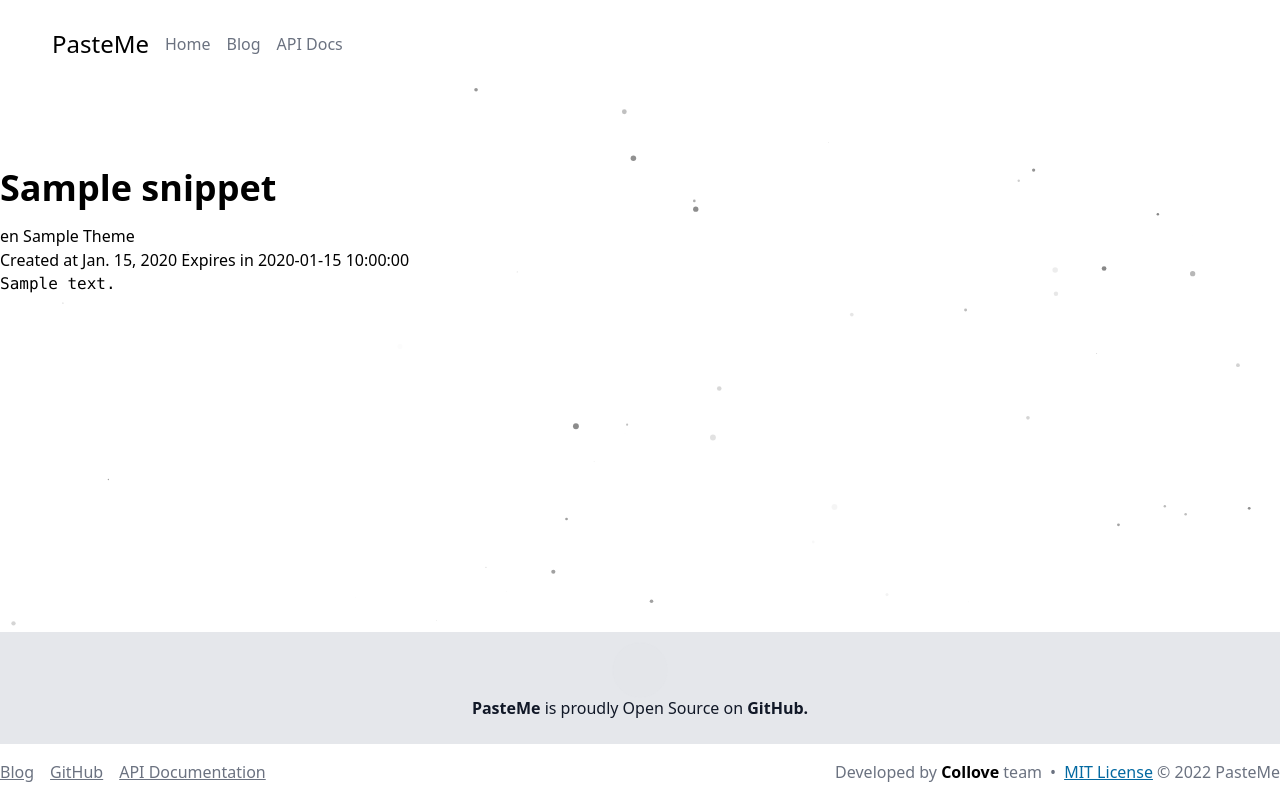
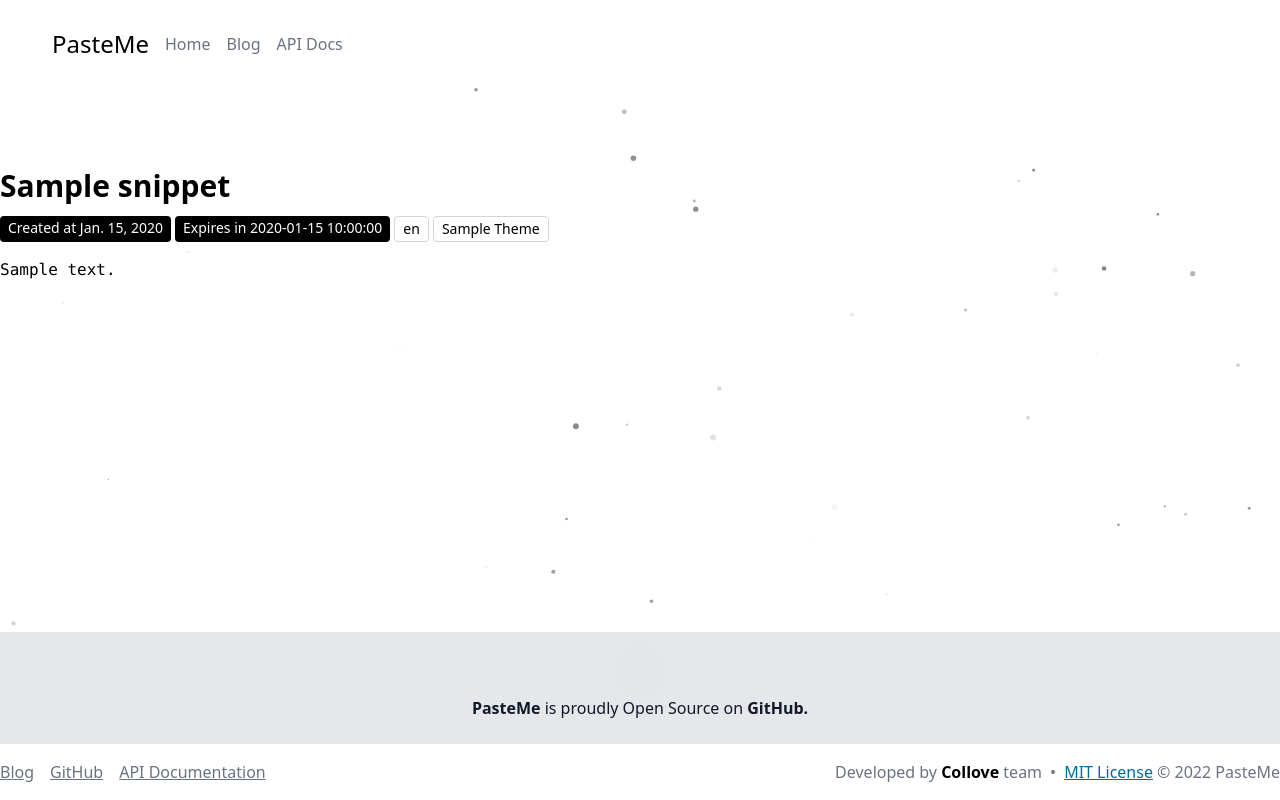
Before and after one commit to collove/pasteme, a Django app: template snippet/templates/snippet.html in a window 1280 px wide. Run offline with Django 4.2, Linux system fonts and the light colour scheme; the template is opened without the code that fills it: most values are stand-ins (such as "Sample title", 1, 10 or a date in 2020); some libraries are stand-ins or nearby versions.

Commit message:
ADD: Snippets template styles

```diff
--- a/snippet/templates/snippet.html
+++ b/snippet/templates/snippet.html
@@ -2,17 +2,14 @@
 {% load static %}
 {% block title %}{{ snippet.title }} ({{ snippet.get_language_display }}){% endblock %}
 {% block metas %}
-    <!-- Primary Meta Tags -->
     <meta name="title"
           content="{{ snippet.title }} ({{ snippet.get_language_display }})">
     <meta name="description" content="">
-    <!-- Open Graph / Facebook -->
     <meta property="og:type" content="website">
     <meta property="og:url" content="{% url 'view-paste' snippet.id %}">
     <meta property="og:title"
           content="{{ snippet.title }} ({{ snippet.get_language_display }})">
     <meta property="og:description" content="">
-    <!-- Twitter -->
     <meta property="twitter:card" content="summary_large_image">
     <meta property="twitter:url" content="{% url 'view-paste' snippet.id %}">
     <meta property="twitter:title"
@@ -27,22 +24,31 @@
     <script src="{% static 'js/highlight.min.js' %}"></script>
     <script src="{% static 'js/highlightjs-line-numbers.min.js' %}"></script>
     <script>
-    hljs.highlightAll();
-    hljs.initLineNumbersOnLoad();
+        hljs.highlightAll();
+        hljs.initLineNumbersOnLoad({
+            singleLine: true
+        });
     </script>
 {% endblock %}
 {% block content %}
-    <section class="container py-20 text-black dark:text-white">
-        <h3 class="mb-4 text-2xl lg:text-4xl font-semibold">{{ snippet.title }}</h3>
-        <p class="mb-0">
-            <span class="badge bg-dark">{{ snippet.get_language_display }}</span>&nbsp;<span class="badge bg-dark">{{ snippet.get_theme_display }} Theme</span>
-        </p>
-        <p>
-            <span class="badge bg-dark">Created at {{ snippet.created_at.date }}</span>
-            <span class="badge bg-dark">Expires in {{ snippet.get_expires_in_display | lower }}</span>
-        </p>
-        <div>
-            <pre class="rounded"><code class="language-{{snippet.language}}">{{snippet.body}}</code></pre>
+    <section class="container py-10 md:py-14 lg:py-20 text-black dark:text-white overflow-x-scroll">
+        <h3 class="text-2xl lg:text-3xl font-semibold">{{ snippet.title }}</h3>
+        <ul class="mt-3 flex flex-wrap gap-1 text-xs md:text-sm select-none text-white dark:text-black">
+            <li class="bg-black dark:bg-white py-0.5 px-2 rounded">
+                <span>Created at {{ snippet.created_at.date }}</span>
+            </li>
+            <li class="bg-black dark:bg-white py-0.5 px-2 rounded">
+                <span>Expires in {{ snippet.get_expires_in_display | lower }}</span>
+            </li>
+            <li class="bg-transparent py-0.5 px-2 border border-neutral-300 dark:border-neutral-700 text-black dark:text-white rounded">
+                <span>{{ snippet.get_language_display }}</span>
+            </li>
+            <li class="bg-transparent py-0.5 px-2 border border-neutral-300 dark:border-neutral-700 text-black dark:text-white rounded">
+                <span>{{ snippet.get_theme_display }} Theme</span>
+            </li>
+        </ul>
+        <div class="mt-4">
+            <pre class="grid"><code class="language-{{snippet.language}} rounded">{{snippet.body}}</code></pre>
         </div>
     </section>
 {% endblock %}
--- a/templates/base/_base.html
+++ b/templates/base/_base.html
@@ -1,7 +1,32 @@
 <!DOCTYPE html>
 <html lang="en" class="dark">
     <head>
-        {% include "base/_meta_tags.html" %}
+        <meta charset="utf-8"/>
+        <meta name="viewport"
+              content="width=device-width, initial-scale=1.0, shrink-to-fit=no"/>
+        {% block metas %}
+            <!-- Primary Meta Tags -->
+            <meta name="title" content="PasteMe - Paste Codes From Your Terminal"/>
+            <meta name="description"
+                  content="PasteMe is an open-source pastebin service that works with the power of RESTful APIs."/>
+            <!-- Open Graph / Facebook -->
+            <meta property="og:type" content="website"/>
+            <meta property="og:url" content="https://pasteme.pythonanywhere.com/"/>
+            <meta property="og:title"
+                  content="PasteMe - Paste Codes From Your Terminal"/>
+            <meta property="og:description"
+                  content="PasteMe is an open-source pastebin service that works with the power of RESTful APIs."/>
+            <!-- Twitter -->
+            <meta property="twitter:card" content="summary_large_image"/>
+            <meta property="twitter:url" content="https://pasteme.pythonanywhere.com/"/>
+            <meta property="twitter:title"
+                  content="PasteMe - Paste Codes From Your Terminal"/>
+            <meta property="twitter:description"
+                  content="PasteMe is an open-source pastebin service that works with the power of RESTful APIs."/>
+        {% endblock metas %}
+        {% include "base/_css_tags.html" %}
+        {% block addon_style %}
+        {% endblock addon_style %}
         <title>
             {% block title %}
                 PasteMe Service
@@ -17,5 +42,7 @@
         </main>
         {% include "base/_footer.html" %}
         {% include "base/_js_tags.html" %}
+        {% block addon_script %}
+        {% endblock addon_script %}
     </body>
 </html>
--- /dev/null
+++ b/templates/base/_css_tags.html
@@ -0,0 +1,24 @@
+{% load static %}
+{% load compress %}
+{% load static tailwind_tags %}
+<link rel="icon"
+      type="image/png"
+      sizes="32x32"
+      href="{% static 'img/fav32.png' %}"/>
+<link rel="icon"
+      type="image/png"
+      sizes="16x16"
+      href="{% static 'img/fav16.png' %}"/>
+{% compress css preload %}
+      {% tailwind_preload_css %}
+{% endcompress %}
+{% compress css file styles %}
+      {% tailwind_css %}
+      <link rel="preconnect" href="https://fonts.googleapis.com">
+      <link rel="preconnect" href="https://fonts.gstatic.com" crossorigin>
+      <link rel="stylesheet" href="{% static 'css/fonts.css' %}"/>
+      <link rel="stylesheet" href="{% static 'css/aos.css' %}"/>
+      <link rel="stylesheet" href="{% static 'css/Incrementing-Animation.css' %}"/>
+      <link rel="stylesheet" href="{% static 'css/owl.carousel.min.css' %}"/>
+      <link rel="stylesheet" href="{% static 'css/extra.css' %}"/>
+{% endcompress %}
--- a/templates/base/_js_tags.html
+++ b/templates/base/_js_tags.html
@@ -42,5 +42,3 @@
     });
     </script>
 {% endcompress %}
-{% block addon_script %}
-{% endblock addon_script %}
--- a/templates/base/_meta_tags.html
+++ /dev/null
@@ -1,49 +0,0 @@
-{% load static %}
-{% load compress %}
-{% load static tailwind_tags %}
-<meta charset="utf-8"/>
-<meta name="viewport"
-      content="width=device-width, initial-scale=1.0, shrink-to-fit=no"/>
-{% block metas %}
-      <!-- Primary Meta Tags -->
-      <meta name="title" content="PasteMe - Paste Codes From Your Terminal"/>
-      <meta name="description"
-            content="PasteMe is an open-source pastebin service that works with the power of RESTful APIs."/>
-      <!-- Open Graph / Facebook -->
-      <meta property="og:type" content="website"/>
-      <meta property="og:url" content="https://pasteme.pythonanywhere.com/"/>
-      <meta property="og:title"
-            content="PasteMe - Paste Codes From Your Terminal"/>
-      <meta property="og:description"
-            content="PasteMe is an open-source pastebin service that works with the power of RESTful APIs."/>
-      <!-- Twitter -->
-      <meta property="twitter:card" content="summary_large_image"/>
-      <meta property="twitter:url" content="https://pasteme.pythonanywhere.com/"/>
-      <meta property="twitter:title"
-            content="PasteMe - Paste Codes From Your Terminal"/>
-      <meta property="twitter:description"
-            content="PasteMe is an open-source pastebin service that works with the power of RESTful APIs."/>
-{% endblock metas %}
-<link rel="icon"
-      type="image/png"
-      sizes="32x32"
-      href="{% static 'img/fav32.png' %}"/>
-<link rel="icon"
-      type="image/png"
-      sizes="16x16"
-      href="{% static 'img/fav16.png' %}"/>
-{% compress css preload %}
-      {% tailwind_preload_css %}
-{% endcompress %}
-{% compress css file styles %}
-      {% tailwind_css %}
-      <link rel="preconnect" href="https://fonts.googleapis.com">
-      <link rel="preconnect" href="https://fonts.gstatic.com" crossorigin>
-      <link rel="stylesheet" href="{% static 'css/fonts.css' %}"/>
-      <link rel="stylesheet" href="{% static 'css/aos.css' %}"/>
-      <link rel="stylesheet" href="{% static 'css/Incrementing-Animation.css' %}"/>
-      <link rel="stylesheet" href="{% static 'css/owl.carousel.min.css' %}"/>
-      <link rel="stylesheet" href="{% static 'css/extra.css' %}"/>
-{% endcompress %}
-{% block addon_style %}
-{% endblock addon_style %}
```
